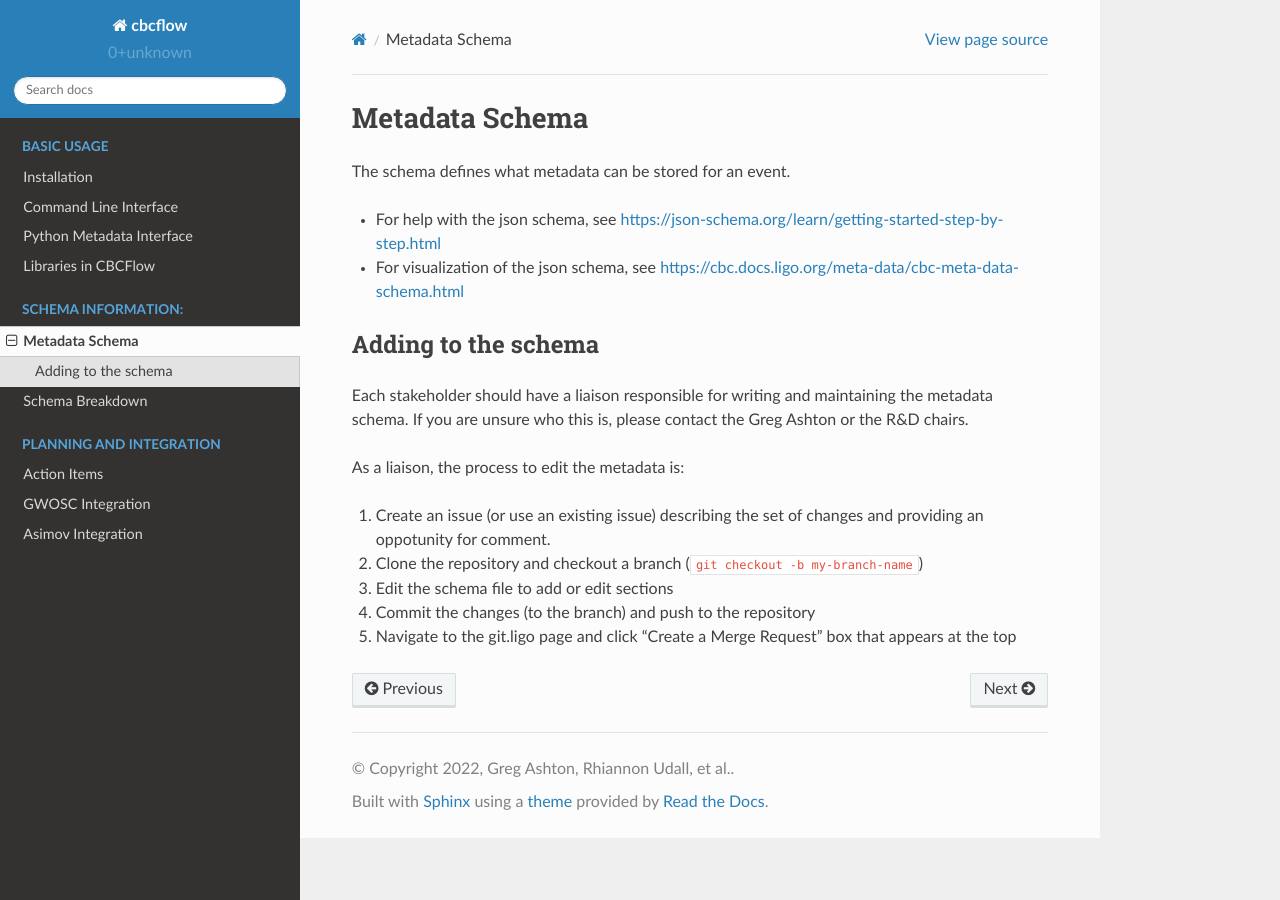
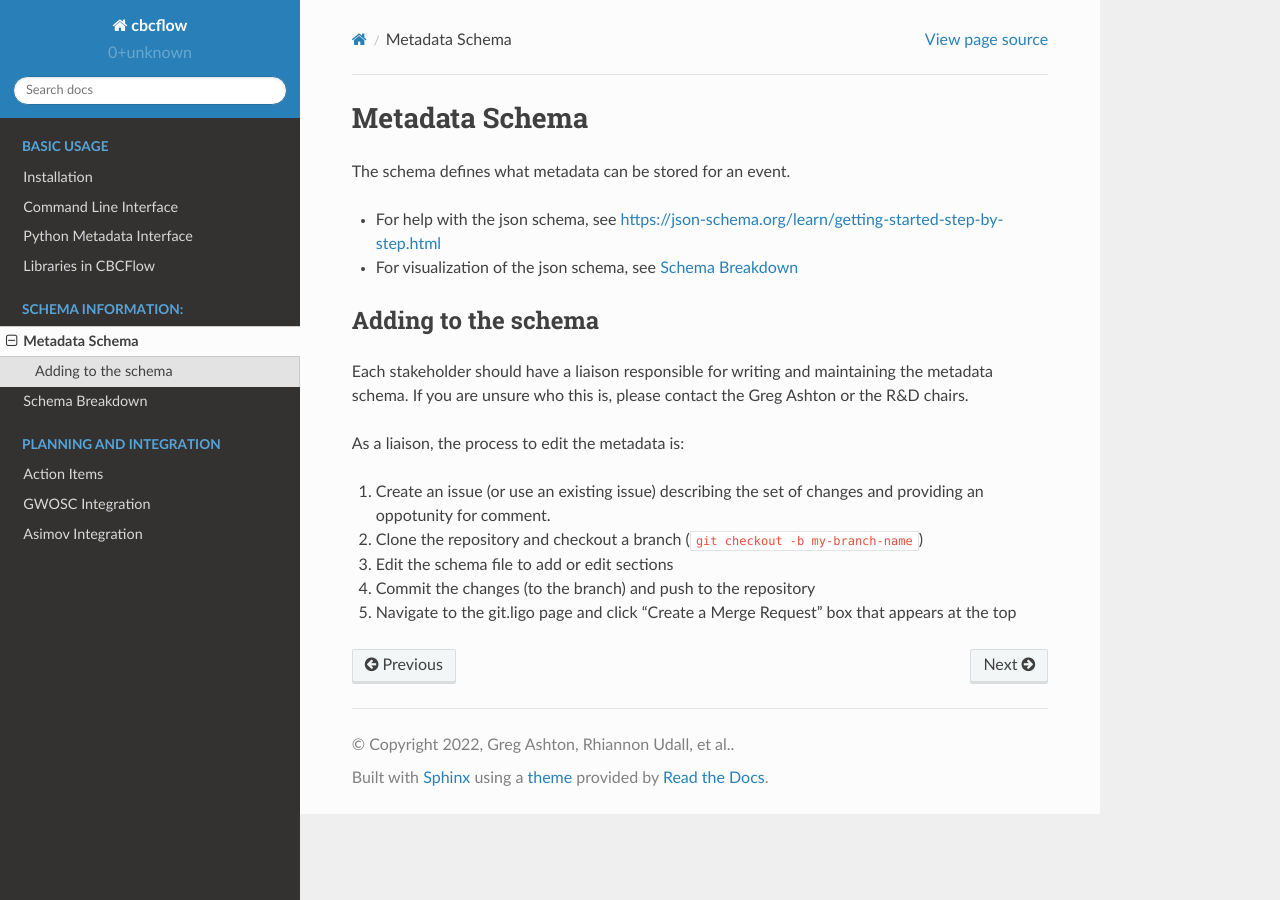
Before and after one commit to Rhiannon-Udall/cbcflow, a Sphinx documentation site: the page built from docs/metadata.rst, in a window 1280 px wide. Built offline with Sphinx 7.4.7 and the Read the Docs theme 2.0.0, drawn with Linux system fonts in a browser that asks for light colours; some of the changed lines change nothing that is shown.

Commit message:
Switched to direct referencing of the schema breakdown

```diff
--- a/docs/metadata.rst
+++ b/docs/metadata.rst
@@ -4,7 +4,7 @@ Metadata Schema
 The schema defines what metadata can be stored for an event.
 
 * For help with the json schema, see https://json-schema.org/learn/getting-started-step-by-step.html
-* For visualization of the json schema, see https://cbc.docs.ligo.org/meta-data/cbc-meta-data-schema.html
+* For visualization of the json schema, see :doc:`schema-visualization`
 
 Adding to the schema
 --------------------
```
